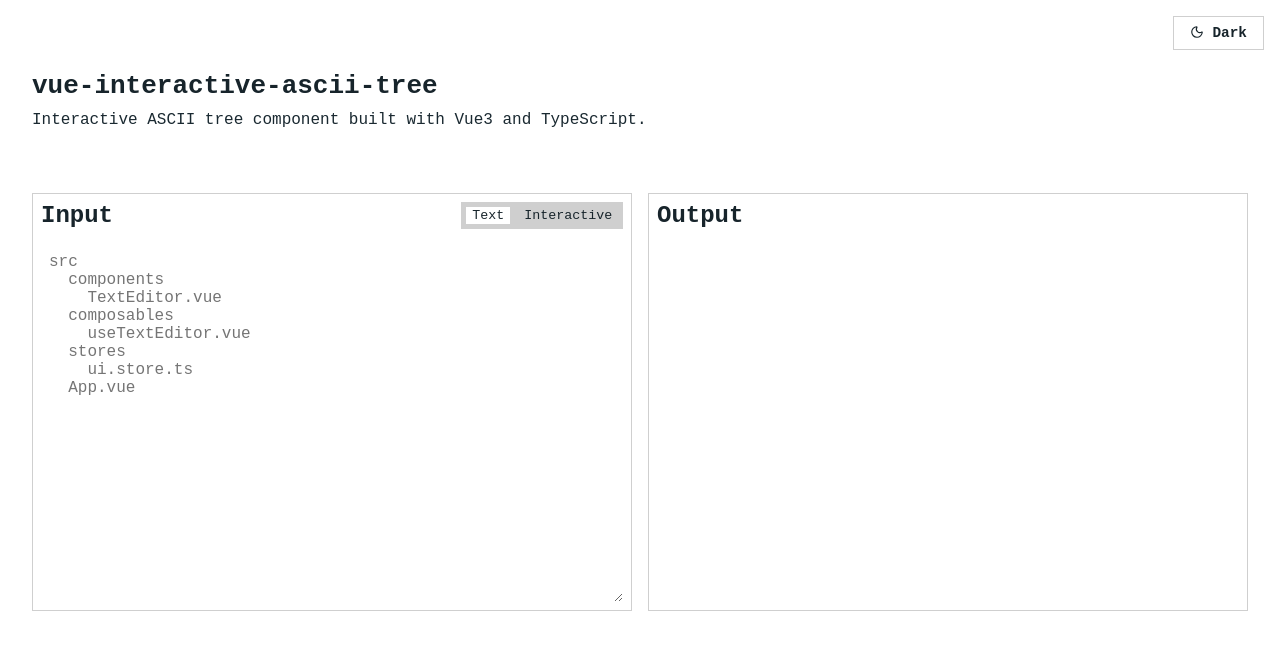
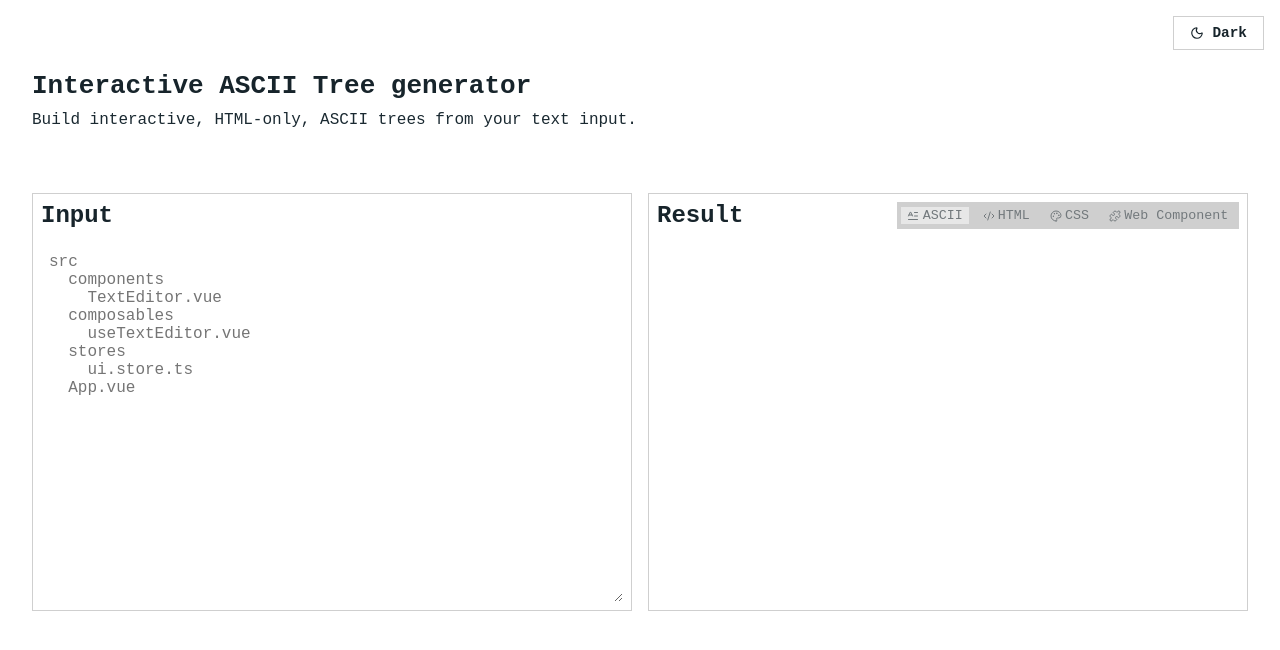
Before and after one commit to MiloradFilipovic/interactive-ascii-tree-demo, a Vue app: page / in a window 1280 px wide. Shown: the top 650 px of the page. Built offline with nearby package versions, Linux system fonts and the light colour scheme.

Commit message:
💄 New UI

```diff
--- a/index.html
+++ b/index.html
@@ -4,13 +4,19 @@
     <meta charset="UTF-8" />
     <link rel="icon" href="/favicon.ico" />
     <meta name="viewport" content="width=device-width, initial-scale=1.0" />
-    <title>interactive-ascii-tree::Demo</title>
+    <title>ASCII Tree generator</title>
 
-    <meta name="description" content="Demo website for vue-interactive-ascii-tree" />
+    <meta
+      name="description"
+      content="Build interactive, HTML-only, ASCII trees from your text input"
+    />
     <meta name="author" content="Milorad Filipovic" />
 
-    <meta property="og:title" content="interactive-ascii-tree-demo" />
-    <meta property="og:description" content="Demo website for vue-interactive-ascii-tree" />
+    <meta property="og:title" content="ASCII Tree generator" />
+    <meta
+      property="og:description"
+      content="Build interactive, HTML-only, ASCII trees from your text input"
+    />
     <meta property="og:type" content="website" />
   </head>
   <body>
--- a/src/App.vue
+++ b/src/App.vue
@@ -18,9 +18,9 @@ const currentTheme = computed(() => uiStore.theme)
     <div :class="$style.content">
       <header :class="$style.header">
         <h1>
-          <code>vue-interactive-ascii-tree</code>
+          <code>Interactive ASCII Tree generator</code>
         </h1>
-        <p>Interactive ASCII tree component built with Vue3 and TypeScript.</p>
+        <p>Build interactive, HTML-only, ASCII trees from your text input.</p>
       </header>
       <div :class="$style.panes">
         <div :class="[$style.pane]"><InputPane /></div>
--- a/src/components/input/InputPane.vue
+++ b/src/components/input/InputPane.vue
@@ -1,38 +1,13 @@
 <script setup lang="ts">
-import type { InputEditorType } from '@/types'
-import { computed } from 'vue'
 import TextEditor from '@/components/input/TextEditor.vue'
-import { useUIStore } from '@/stores/ui.store'
-
-const uiStore = useUIStore()
-
-const activeTab = computed(() => uiStore.inputMode)
-
-const setActiveTab = (tab: InputEditorType) => {
-  uiStore.inputMode = tab
-}
 </script>
 <template>
   <div :class="$style.container">
     <header :class="$style.header">
       <h2>Input</h2>
-      <div :class="$style.tabs">
-        <button :class="{ [$style.active]: activeTab === 'text' }" @click="setActiveTab('text')">
-          Text
-        </button>
-        <button
-          :class="{ [$style.active]: activeTab === 'interactive' }"
-          @click="setActiveTab('interactive')"
-        >
-          Interactive
-        </button>
-      </div>
     </header>
     <div :class="$style.editors">
-      <TextEditor v-if="activeTab === 'text'" :visible="activeTab === 'text'" />
-      <div v-else-if="activeTab === 'interactive'" :class="$style.interactive">
-        Interactive Editor coming soon...
-      </div>
+      <TextEditor />
     </div>
   </div>
 </template>
@@ -43,39 +18,9 @@ const setActiveTab = (tab: InputEditorType) => {
   gap: 1rem;
 }
 
-.header {
-  display: flex;
-  justify-content: space-between;
-  align-items: center;
-}
-
-.tabs {
-  display: flex;
-  gap: 0.5rem;
-  padding: 0.3rem;
-  background-color: var(--background-muted);
-
-  button {
-    background: none;
-    border: none;
-    font-family: inherit;
-    color: var(--text-color);
-    font-weight: 500;
-    cursor: pointer;
-
-    &.active {
-      background-color: var(--background-color);
-      color: var(--text-color);
-    }
-  }
-}
 .editors {
   display: flex;
   flex: 1;
   width: 100%;
 }
-
-.interactive {
-  padding: 0.5rem;
-}
 </style>
--- a/src/components/output/OutputPane.vue
+++ b/src/components/output/OutputPane.vue
@@ -2,15 +2,21 @@
 import { useUIStore } from '@/stores/ui.store'
 import InteractiveASCIITree from '@/components/output/InteractiveASCIITree.vue'
 import { computed } from 'vue'
+import OutputTabs from '@/components/output/OutputTabs.vue'
 
 const uiStore = useUIStore()
+
+const activeTab = computed(() => uiStore.outputMode)
 
 const currentTextInput = computed(() => uiStore.textEditorValue)
 </script>
 <template>
   <div :class="$style.container">
-    <h2>Output</h2>
-    <InteractiveASCIITree :textInput="currentTextInput" />
+    <header :class="$style.header">
+      <h2>Result</h2>
+      <OutputTabs :disabled="currentTextInput === ''" />
+    </header>
+    <InteractiveASCIITree v-if="activeTab === 'ascii'" :textInput="currentTextInput" />
   </div>
 </template>
 <style module lang="scss">
@@ -25,4 +31,10 @@ const currentTextInput = computed(() => uiStore.textEditorValue)
   font-weight: normal;
   font-family: monospace;
 }
+
+.header {
+  display: flex;
+  justify-content: space-between;
+  align-items: center;
+}
 </style>
--- /dev/null
+++ b/src/components/output/OutputTabs.vue
@@ -0,0 +1,96 @@
+<script setup lang="ts">
+import { useUIStore } from '@/stores/ui.store'
+import { computed } from 'vue'
+import type { OutputType } from '@/types'
+import { CodeXml, LetterText, Palette, Puzzle } from 'lucide-vue-next'
+
+type Props = {
+  disabled?: boolean
+}
+
+const uiStore = useUIStore()
+
+const props = withDefaults(defineProps<Props>(), {
+  disabled: false,
+})
+
+const activeTab = computed(() => uiStore.outputMode)
+
+const setActiveTab = (tab: OutputType) => {
+  uiStore.outputMode = tab
+}
+</script>
+
+<template>
+  <div :class="{ [$style.tabs]: true, [$style.disabled]: props.disabled }">
+    <button
+      :class="{ [$style.active]: activeTab === 'ascii' }"
+      :disabled="props.disabled"
+      @click="setActiveTab('ascii')"
+    >
+      <LetterText :size="12" :class="$style.icon" />
+      <span>ASCII</span>
+    </button>
+    <button
+      :class="{ [$style.active]: activeTab === 'html' }"
+      :disabled="props.disabled"
+      @click="setActiveTab('html')"
+    >
+      <code-xml :size="12" :class="$style.icon" />
+      <span>HTML</span>
+    </button>
+    <button
+      :class="{ [$style.active]: activeTab === 'css' }"
+      :disabled="props.disabled"
+      @click="setActiveTab('css')"
+    >
+      <Palette :size="12" :class="$style.icon" />
+      <span>CSS</span>
+    </button>
+    <button
+      :class="{ [$style.active]: activeTab === 'web-component' }"
+      :disabled="props.disabled"
+      @click="setActiveTab('web-component')"
+    >
+      <Puzzle :size="12" :class="$style.icon" />
+      <span>Web Component</span>
+    </button>
+  </div>
+</template>
+
+<style module lang="scss">
+.tabs {
+  display: flex;
+  gap: 0.5rem;
+  padding: 0.3rem;
+  background-color: var(--background-muted);
+}
+
+button {
+  display: flex;
+  align-items: center;
+  gap: 0.2rem;
+  background: none;
+  border: none;
+  font-family: inherit;
+  color: var(--text-color);
+  font-weight: 500;
+  cursor: pointer;
+
+  &:disabled {
+    opacity: 0.5;
+    cursor: not-allowed;
+  }
+
+  &.active {
+    background-color: var(--background-color);
+    color: var(--text-color);
+  }
+}
+
+.icon {
+  @media screen and (max-width: 950px) {
+    display: none;
+  }
+}
+</style>
--- a/src/stores/ui.store.ts
+++ b/src/stores/ui.store.ts
@@ -1,5 +1,5 @@
 import { LOCAL_STORAGE_THEME_KEY } from '@/constants'
-import type { InputEditorType, Theme } from '@/types'
+import type { InputEditorType, OutputType, Theme } from '@/types'
 import { useStorage } from '@vueuse/core'
 import { defineStore } from 'pinia'
 import { ref } from 'vue'
@@ -7,14 +7,14 @@ import { ref } from 'vue'
 export const useUIStore = defineStore('ui', () => {
   const theme = useStorage<Theme>(LOCAL_STORAGE_THEME_KEY, 'light')
 
-  const inputMode = ref<InputEditorType>('text')
+  const textEditorValue = ref<string>('')
 
-  const textEditorValue = ref<string>('')
+  const outputMode = ref<OutputType>('ascii')
 
   const updateTheme = (newTheme: Theme) => {
     theme.value = newTheme
     useStorage(LOCAL_STORAGE_THEME_KEY, newTheme)
   }
 
-  return { theme, updateTheme, inputMode, textEditorValue }
+  return { theme, updateTheme, outputMode, textEditorValue }
 })
--- a/src/types.ts
+++ b/src/types.ts
@@ -1,3 +1,3 @@
 export type Theme = 'light' | 'dark'
 
-export type InputEditorType = 'text' | 'interactive'
+export type OutputType = 'ascii' | 'html' | 'css' | 'web-component'
```
